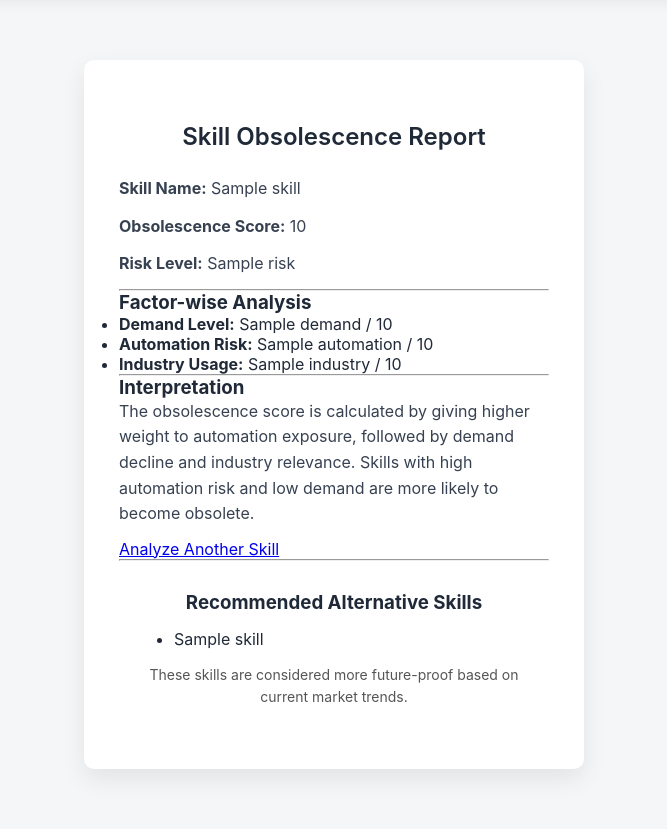
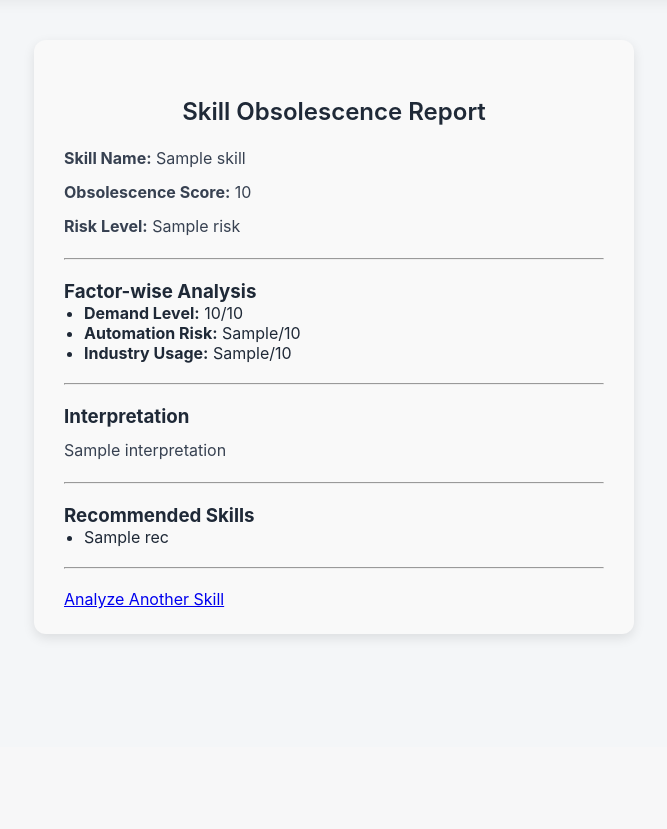
Before and after one commit to Nakshatra174/skill-obsolescence-analyzer, a Flask app: template templates/result.html in a window 1280 px wide. Shown: the part 53-882 px from the top of the page, without its empty margins (306-973 px from the left). After the commit the page ends 693 px from the top, so only its background shows below. Run offline with Flask 3, Linux system fonts and the light colour scheme; the template is opened without the code that fills it: most values are stand-ins (such as "Sample title", 1, 10 or a date in 2020); parts of the project's set-up code (start-up, migrations or seed data) failed here and were passed over.

Commit message:
Fixed UI alignment issues and cleaned result page layout

```diff
--- a/app.py
+++ b/app.py
@@ -71,16 +71,22 @@ def predict():
     # -------- RULE-BASED PREDICTION --------
     score, rule_risk, details = predict_obsolescence_by_skill(skill)
 
-    # ✅ HANDLE UNKNOWN SKILL (FIX)
+
+
+    interpretation = "This skill is being evaluated based on demand, automation risk, and industry usage."
     if rule_risk is None:
+
         return render_template(
             'result.html',
             skill=skill,
-            score="N/A",
-            risk="❌ Skill not found in dataset",
-            details={},
-            recommendations=[]
-        )
+            score=score,
+            risk=risk,
+            details=details,
+            recommendations=recommendations,
+            interpretation="Skill not found. Please try another skill."
+)
+
+
 
     # -------- ML INPUTS --------
     years = int(request.form.get('years', 3))
@@ -88,8 +94,16 @@ def predict():
     automation = int(request.form.get('automation', 5))
     trend = int(request.form.get('trend', 5))
 
-    # -------- ML PREDICTION --------
+
+    # -------- ML Prediction --------
     ml_risk = predict_risk_ml(years, demand, automation, trend)
+    risk = f"{rule_risk} (ML Prediction: {ml_risk})"
+
+    # -------- RECOMMENDATIONS --------
+    recommendations = []
+
+    if (rule_risk and "High" in rule_risk) or ml_risk == "High":
+        recommendations = recommend_skills(skill)
 
     # -------- COMBINE RESULTS --------
     risk = f"{rule_risk} (ML Prediction: {ml_risk})"
@@ -98,8 +112,12 @@ def predict():
     recommendations = []
 
     # ✅ SAFE CONDITION (FIX)
-    if (rule_risk and "High" in rule_risk) or ml_risk == "High":
+    if "High" in rule_risk:
         recommendations = recommend_skills(skill)
+    elif "Medium" in rule_risk:
+        recommendations = recommend_skills(skill)[:2]
+    else:
+        recommendations = ["Keep upgrading current skill", "Learn advanced concepts"]
 
     # -------- FINAL OUTPUT --------
     return render_template(
--- a/static/style.css
+++ b/static/style.css
@@ -45,13 +45,12 @@ body {
 /* ===============================
    PAGE LAYOUT
 ================================ */
-.container {
+
+
+.center-form {
     max-width: 500px;
-    margin: 60px auto;      /* CENTER horizontally */
-    background-color: #ffffff;
-    padding: 30px 35px;
-    border-radius: 10px;
-    box-shadow: 0 10px 25px rgba(0, 0, 0, 0.08);
+    margin: 60px auto;
+    text-align: center;
 }
 
 /* ===============================
@@ -531,3 +530,38 @@ nav {
 .suggestion-item:hover {
     background-color: #f0f0f0;
 }
+
+.card {
+    max-width: 600px;
+    margin: 40px auto;
+    padding: 25px 30px;
+
+    background: #f9f9f9;
+    border-radius: 12px;
+    box-shadow: 0 4px 12px rgba(0,0,0,0.1);
+
+    text-align: left;
+}
+
+.card h2 {
+    text-align: center;
+    margin-bottom: 20px;
+}
+
+.card p {
+    margin: 10px 0;
+    line-height: 1.5;
+}
+
+.card ul {
+    padding-left: 20px;
+}
+
+.card hr {
+    margin: 20px 0;
+}
+
+.input-box {
+    position: relative;
+    width: 100%;
+}
--- a/templates/index.html
+++ b/templates/index.html
@@ -62,7 +62,7 @@
 
         <label>Enter Skill Name</label><br>
 
-        <div style="position: relative; width: 100%;">
+        <div class="input-box">
 
             <input type="text"
                    id="skill"
--- a/templates/result.html
+++ b/templates/result.html
@@ -1,7 +1,7 @@
 <!DOCTYPE html>
 <html>
 <head>
-    <title>Skill Analysis Report</title>
+    <title>Skill Obsolescence Report</title>
     <link rel="stylesheet" href="{{ url_for('static', filename='style.css') }}">
 </head>
 
@@ -9,75 +9,54 @@
 
 {% include 'navbar.html' %}
 
-
 <div class="container">
 
-{% if message %}
-    <h2>{{ message }}</h2>
-{% else %}
+    <div class="card">
 
         <h2>Skill Obsolescence Report</h2>
 
-    <p><b>Skill Name:</b> {{ skill }}</p>
-<p><b>Obsolescence Score:</b> {{ score }}</p>
-<p><b>Risk Level:</b> {{ risk }}</p>
+        <p><strong>Skill Name:</strong> {{ skill }}</p>
+
+        <p><strong>Obsolescence Score:</strong> {{ score }}</p>
+
+        <p><strong>Risk Level:</strong> {{ risk }}</p>
 
         <hr>
 
         <h3>Factor-wise Analysis</h3>
 
         <ul>
-    <li><b>Demand Level:</b> {{ details.demand }} / 10</li>
-    <li><b>Automation Risk:</b> {{ details.automation }} / 10</li>
-    <li><b>Industry Usage:</b> {{ details.industry }} / 10</li>
+            <li><strong>Demand Level:</strong> {{ details.demand_score if details else "N/A" }}/10</li>
+            <li><strong>Automation Risk:</strong> {{ details.automation_risk if details else "N/A" }}/10</li>
+            <li><strong>Industry Usage:</strong> {{ details.learning_trend if details else "N/A" }}/10</li>
         </ul>
 
         <hr>
 
+        <!-- ✅ ONLY ONE INTERPRETATION -->
         <h3>Interpretation</h3>
-<p>
-    The obsolescence score is calculated by giving higher weight to automation
-    exposure, followed by demand decline and industry relevance.
-    Skills with high automation risk and low demand are more likely to become obsolete.
-</p>
+        <p>{{ interpretation }}</p>
 
+        <hr>
 
+        <!-- ✅ RECOMMENDATIONS -->
+        <h3>Recommended Skills</h3>
+
+        {% if recommendations and recommendations|length > 0 %}
+            <ul>
+                {% for rec in recommendations %}
+                    <li>{{ rec }}</li>
+                {% endfor %}
+            </ul>
+        {% else %}
+            <p style="color: gray;">No recommendations available</p>
         {% endif %}
 
-<a href="/analyze">Analyze Another Skill</a>
-{% if recommendations and recommendations|length > 0 %}
         <hr>
 
-<div style="max-width: 400px; margin: 30px auto;">
-
-    <h3 style="text-align:center;">Recommended Alternative Skills</h3>
-
-    <ul style="
-        list-style: disc;
-        padding-left: 40px;
-        text-align: left;
-        margin-top: 15px;
-        font-size: 16px;
-    ">
-        {% for skill in recommendations %}
-            <li style="margin-bottom: 6px;">
-                {{ skill }}
-            </li>
-        {% endfor %}
-    </ul>
-
-    <p style="
-        text-align:center;
-        font-size:14px;
-        color:#555;
-        margin-top: 15px;
-    ">
-        These skills are considered more future-proof based on current market trends.
-    </p>
+        <a href="/analyze">Analyze Another Skill</a>
 
     </div>
-{% endif %}
-
 
 </div>
 
```
Also changed, not shown: static/charts/ml_risk_distribution.png, static/charts/obsolescence_distribution.png, static/charts/risk_level_distribution.png. Lines whose indentation alone changed are shown as unchanged.
